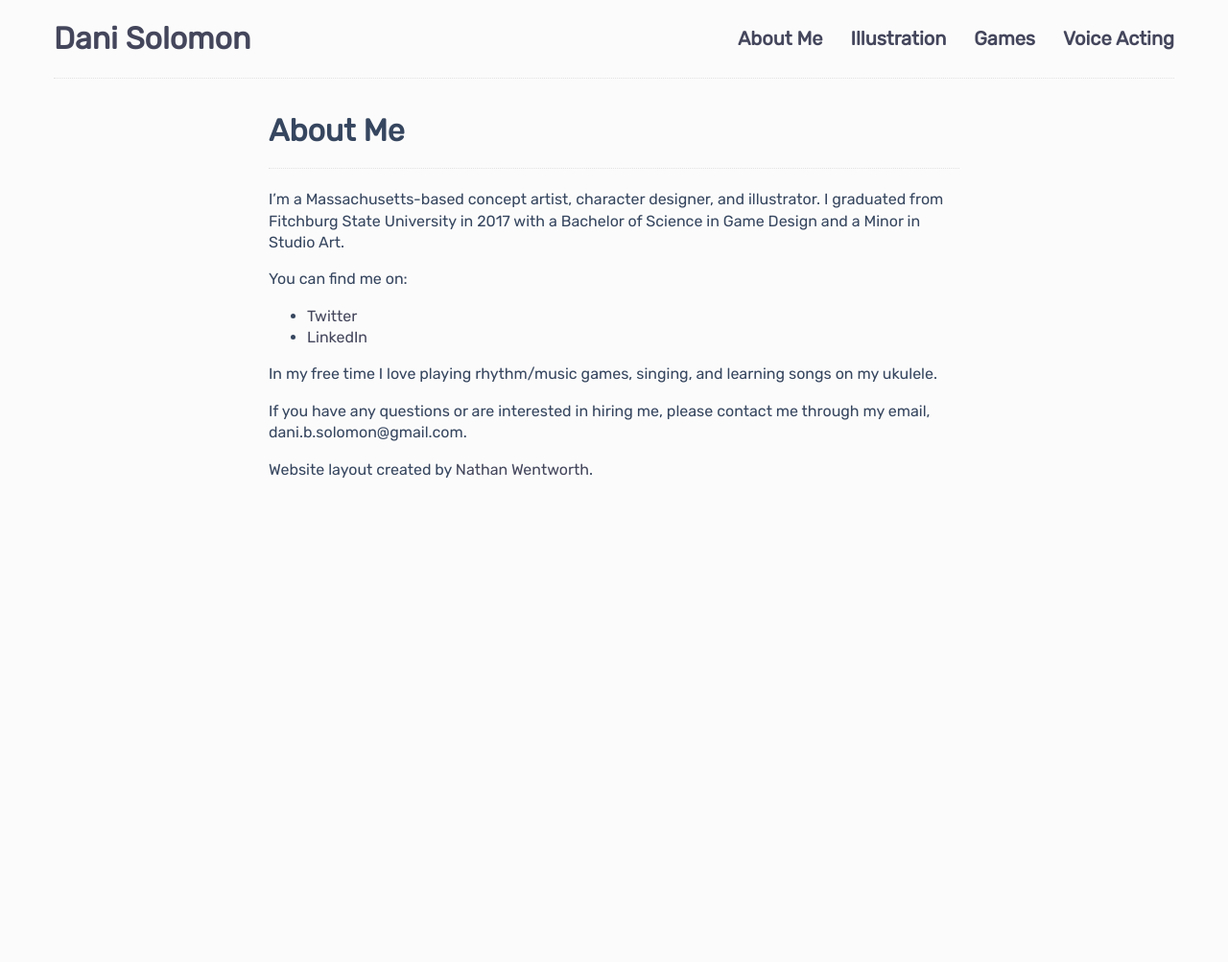
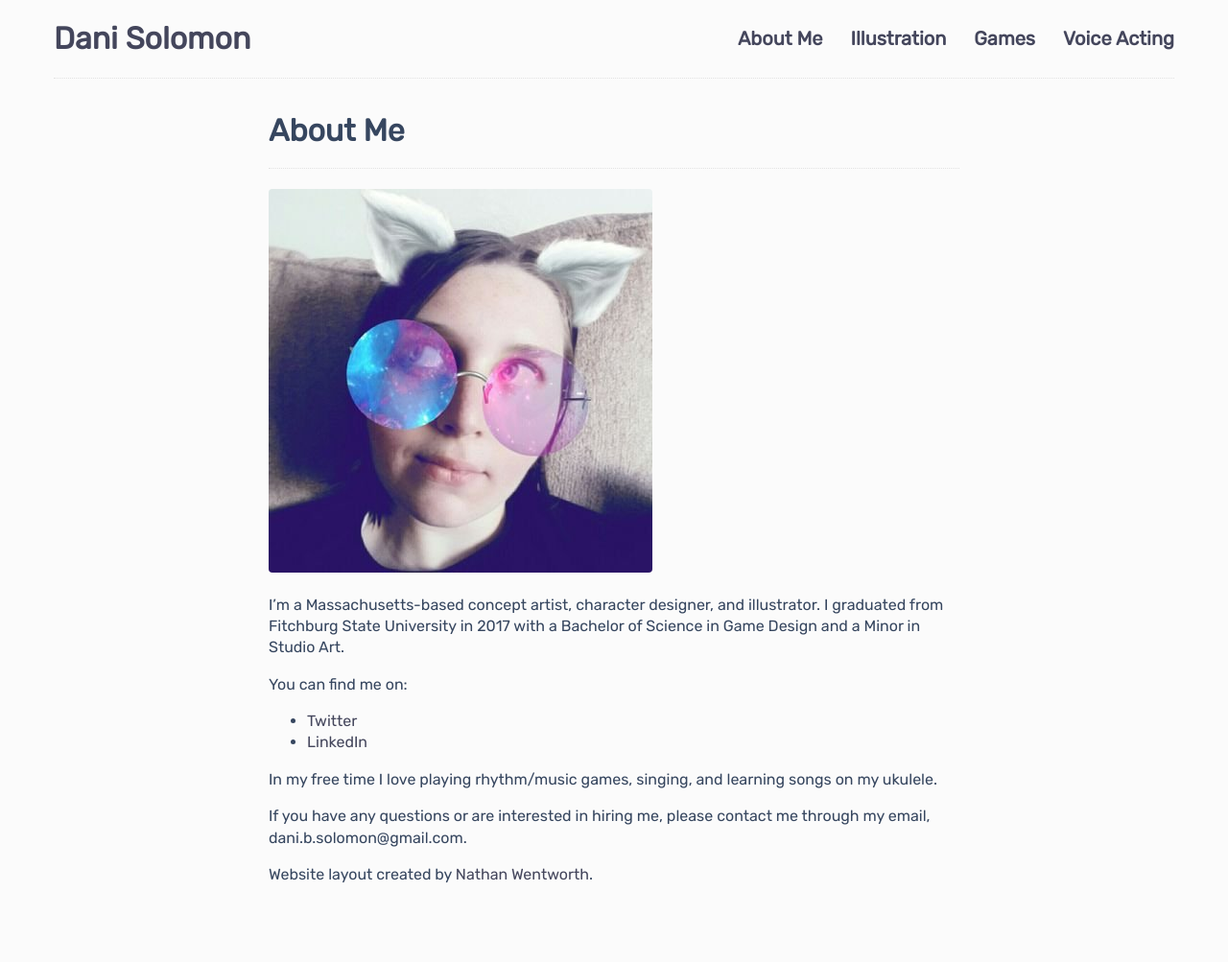
Before and after one commit to DaniBSolomon/danibsolomon.github.io, a Jekyll site: the page built from about.md, in a window 1280 px wide. Shown: the whole page at 96% size. Built offline with Jekyll 4.4.1, drawn with Linux system fonts in a browser that asks for light colours; before the commit the page ends 900 px from its top, so only the background shows below that.

Commit message:
Update about.md

```diff
--- a/about.md
+++ b/about.md
@@ -2,6 +2,8 @@
 layout: project
 title: About Me
 ---
+
+![cool game]({{ site.github.url }}/img/selfie_cat.jpg)
 
 I'm a Massachusetts-based concept artist, character designer, and illustrator. I graduated from Fitchburg State University in 2017 with a Bachelor of Science in Game Design and a Minor in Studio Art.
 
```
